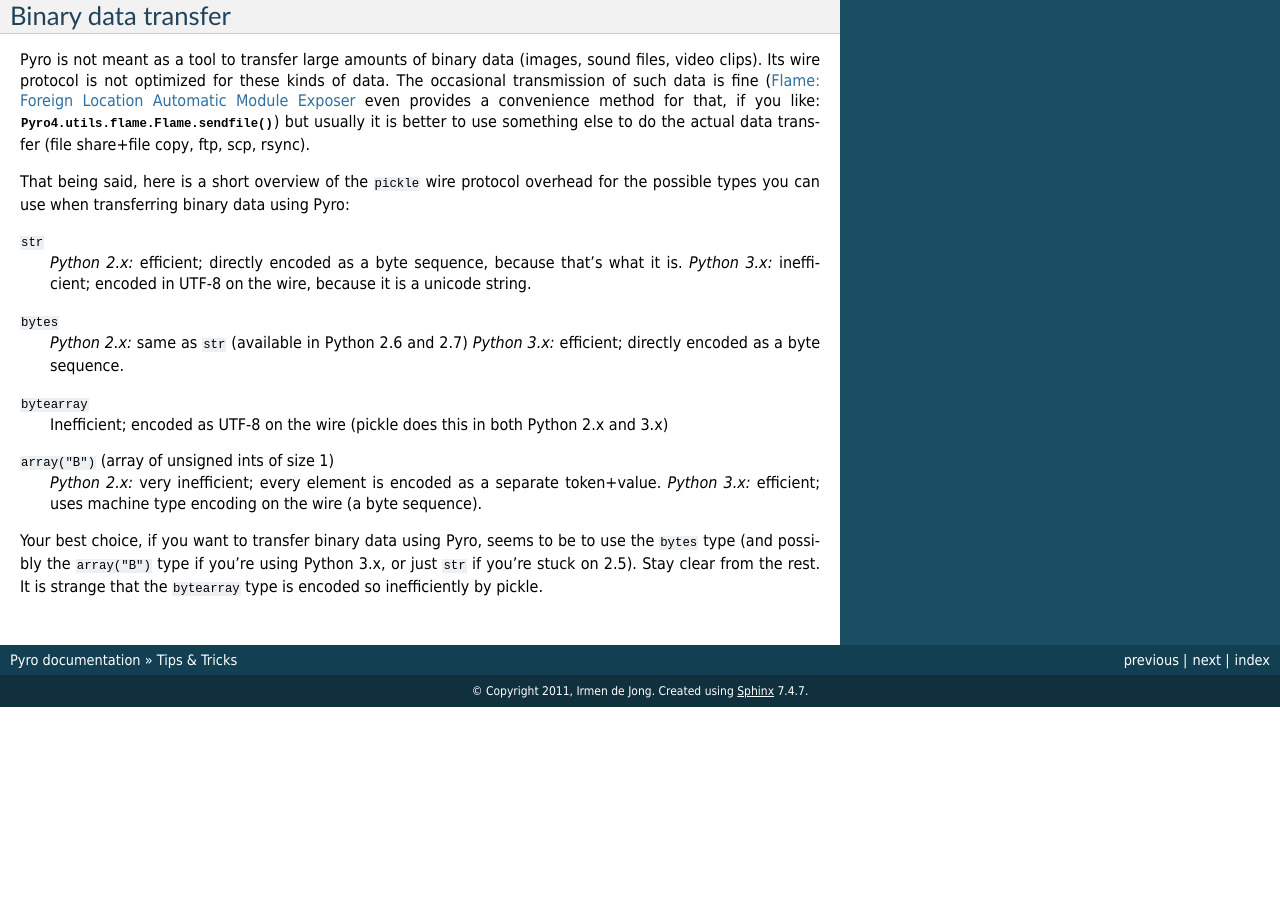
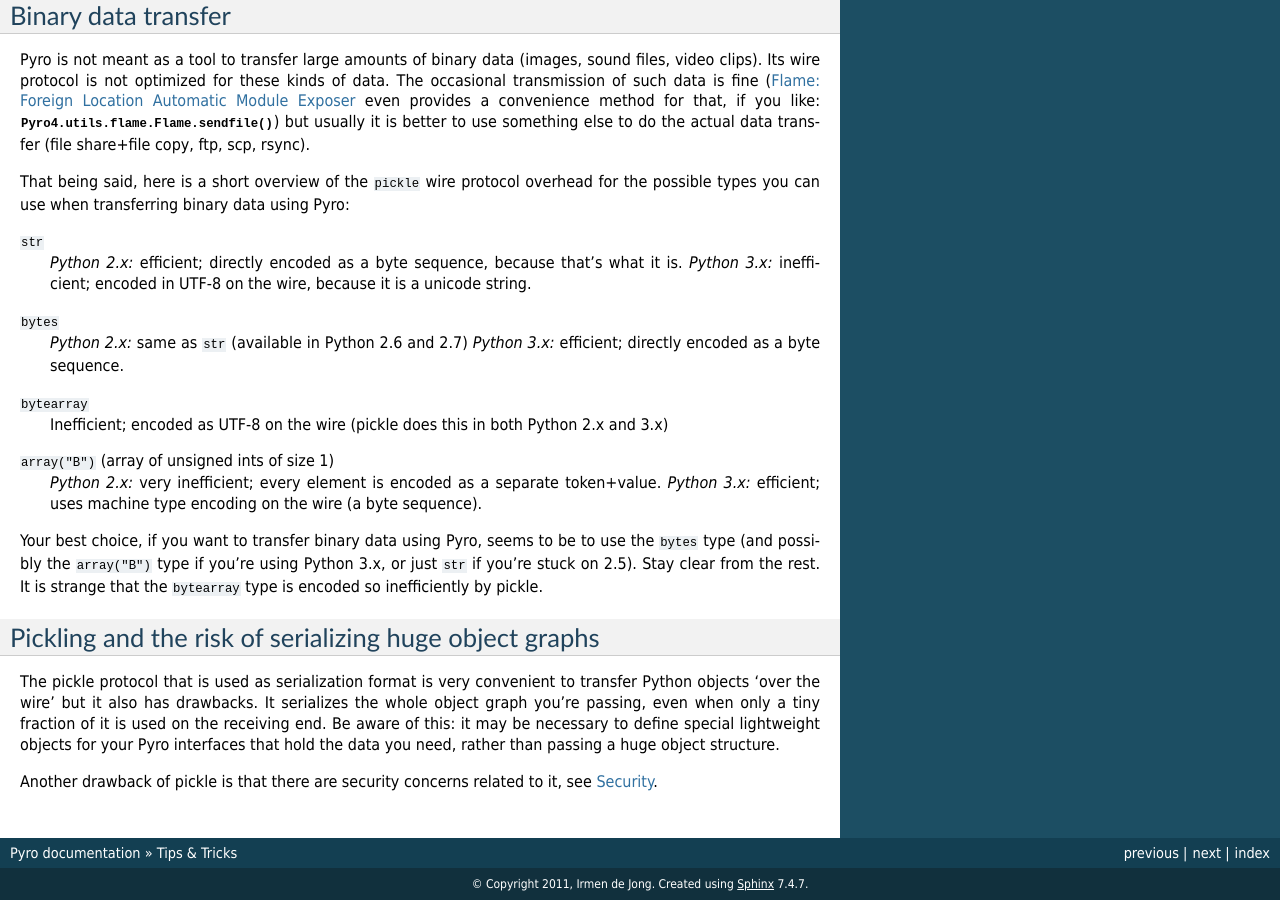
Before and after one commit to irmen/Pyro4, a Sphinx documentation site: the page built from docs/source/tipstricks.rst, in a window 1280 px wide and 900 px high, scrolled down 2830 px. Built offline with Sphinx 7.4.7, drawn with Linux system fonts in a browser that asks for light colours; the version number could not be read and is left out; before the commit the page ends 3537 px from its top, so only the background shows below that; some of the changed text lies outside the part shown.

Commit message:
added warning in docs about pickling huge object graphs

```diff
--- a/docs/source/intro.rst
+++ b/docs/source/intro.rst
@@ -49,6 +49,12 @@
     arbitrary code execution and may wreck or compromise your system).
     However, Pyro has some security measures in place to deal with this.
     They are described in the :doc:`security` chapter. It is strongly advised to read it.
+
+.. note::
+    The pickle protocol is very convenient to transfer Python objects 'over the wire' but it also
+    has a drawback: it serializes the whole object graph you're passing, even when only a tiny fraction
+    of it is used on the receiving end. Be aware of this: it may be necessary to define special objects
+    for your Pyro interfaces that hold the data you need, rather than passing a huge object structure.
 
 
 Pyro's history
--- a/docs/source/tipstricks.rst
+++ b/docs/source/tipstricks.rst
@@ -185,3 +185,13 @@
 Your best choice, if you want to transfer binary data using Pyro, seems to be to use the ``bytes`` type
 (and possibly the ``array("B")`` type if you're using Python 3.x, or just ``str`` if you're stuck on 2.5).
 Stay clear from the rest. It is strange that the ``bytearray`` type is encoded so inefficiently by pickle.
+
+
+Pickling and the risk of serializing huge object graphs
+=======================================================
+The pickle protocol that is used as serialization format is very convenient to transfer Python objects 'over the wire' but it also
+has drawbacks. It serializes the whole object graph you're passing, even when only a tiny fraction
+of it is used on the receiving end. Be aware of this: it may be necessary to define special lightweight objects
+for your Pyro interfaces that hold the data you need, rather than passing a huge object structure.
+
+Another drawback of pickle is that there are security concerns related to it, see :doc:`security`.
```
